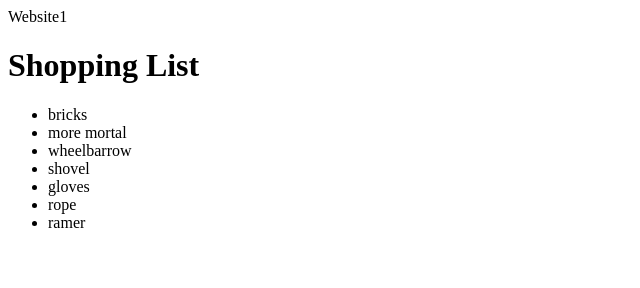
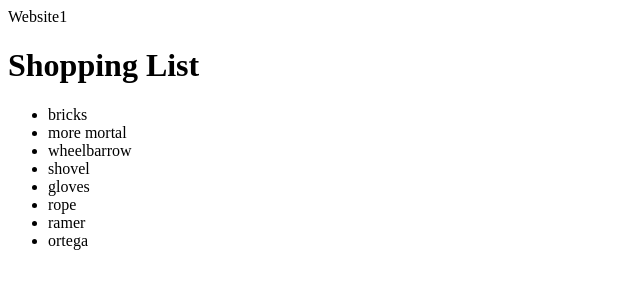
Before and after one commit to srmortega/newGitTest, a plain HTML site: page index.html in a window 1280 px wide. Shown: the full height of the page, 0-640 px from the left. Drawn offline with Linux system fonts and the light colour scheme.

Commit message:
Added ortega

```diff
--- a/index.html
+++ b/index.html
@@ -9,4 +9,5 @@
   <li>gloves</li>
   <li>rope</li>
   <li>ramer</li>
+  <li>ortega</li>
 </ul>
```
